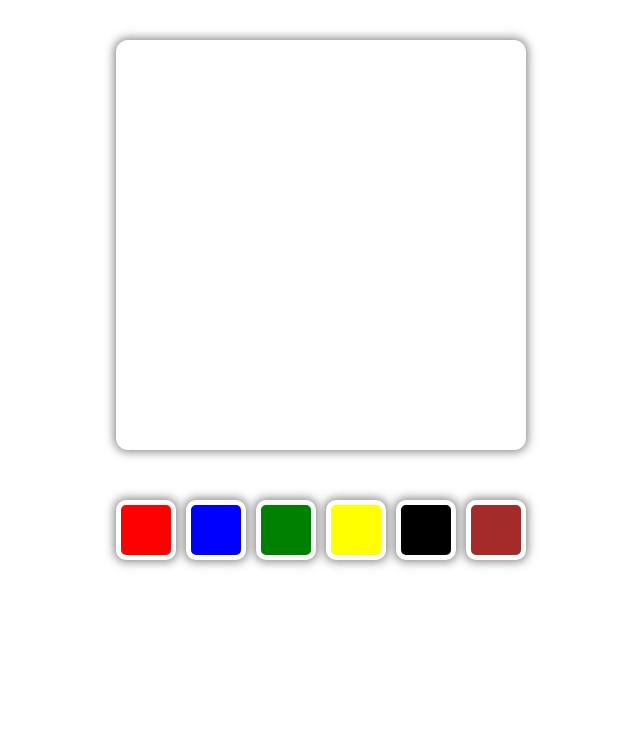
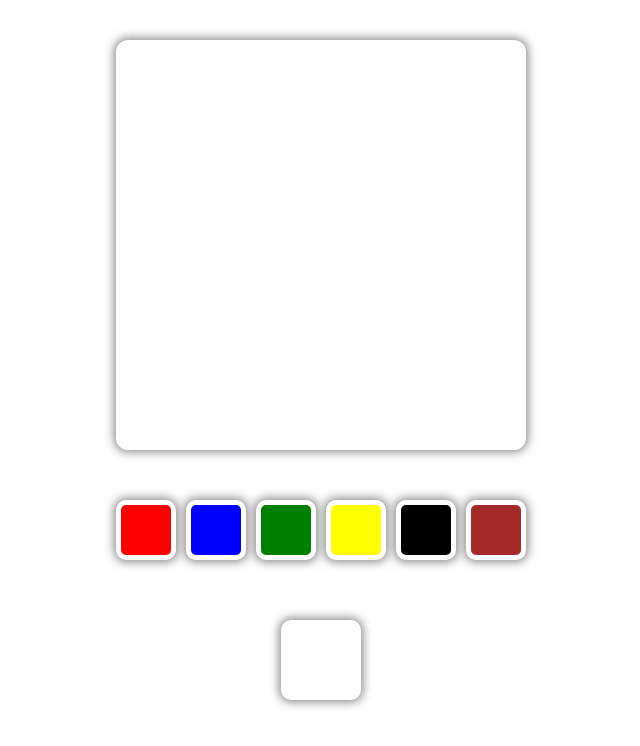
Before and after one commit to yulialopaev/colored_squares, a React (Vite) app: page / in a window 1280 px wide. Shown: the top 746 px of the page, without its empty margins (319-959 px from the left). Built offline with nearby package versions, Linux system fonts and the light colour scheme.

Commit message:
homework 30 - add random color generation and improve color button styles

```diff
--- a/src/App.tsx
+++ b/src/App.tsx
@@ -1,6 +1,8 @@
 import {useState} from 'react'
 import BigSquare from './components/BigSquare'
 import SmallSquares from "./components/SmallSquares.tsx";
+import {generateRandomColor} from "./use_cases/generateRandomColor.ts";
+import RandomColorSquare from "./components/RandomColorSquare.tsx";
 
 
 function App() {
@@ -10,18 +12,15 @@ function App() {
         setColor(color)
     }
 
-    // const colors = ["red", "blue", "green", "yellow", "black", "brown"]
-    //
-    // const smallButtons = colors.map(color =>
-    //     <button type={"button"}
-    //             id={color}
-    //             style={{backgroundColor: color}}
-    //             onClick={() => setColor(color)}></button>)
+    const handleRandomColor = () => {
+        setColor(generateRandomColor())
+    }
 
     return (
         <>
       <BigSquare color={color}/>
-      <SmallSquares onClick={handleChangeColor}/>
+      <SmallSquares backgroundColor={color} onClick={handleChangeColor}/>
+            <RandomColorSquare backgroundColor={color} onClick={handleRandomColor}/>
       </>
     )
 }
--- /dev/null
+++ b/src/components/RandomColorSquare.tsx
@@ -0,0 +1,17 @@
+type RandomColorSquareProps = {
+    backgroundColor: string
+    onClick: () => void
+}
+
+function RandomColorSquare({backgroundColor, onClick}: RandomColorSquareProps) {
+    return(
+    <div className={"random-container"}>
+        <button type={"button"}
+                id={"random-color"}
+                style={{backgroundColor: backgroundColor,
+                border: "5px solid white"}}
+                onClick={onClick}>Get random color</button>
+    </div>
+    )
+}
+export default RandomColorSquare
--- a/src/components/SmallSquares.tsx
+++ b/src/components/SmallSquares.tsx
@@ -1,14 +1,17 @@
 type SmallSquareProps = {
+    backgroundColor: string
     onClick: (backgroundColor: string) => void
 }
 
-function SmallSquares({onClick}: SmallSquareProps) {
+function SmallSquares({backgroundColor, onClick}: SmallSquareProps) {
     const colors = ["red", "blue", "green", "yellow", "black", "brown"]
 
     const SmallButtons = colors.map(color =>
         <button type={"button"}
                 key={color}
-                style={{backgroundColor: color}}
+                style={{
+                    backgroundColor: color,
+                border: color === backgroundColor ? "5px solid rgba(55, 65, 81, 0.3)" : "5px solid white"}}
                 onClick={() => onClick(color)}></button>)
     return (
         <div className={"small-container"}>
--- a/src/style.css
+++ b/src/style.css
@@ -13,8 +13,8 @@ button {
     height: 60px;
     border-radius: 10px;
     margin: 10px 5px;
-    border: 5px solid white;
     box-shadow: 0 0 10px 2px rgb(119 118 118 / 0.86);
+    cursor: pointer;
 }
 
 
@@ -32,3 +32,18 @@ button {
     border: 5px solid white;
     box-shadow: 0 0 10px 2px rgb(119 118 118 / 0.86);
 }
+
+.random-container {
+    margin: 40px 0;
+    display: flex;
+    justify-content: center;
+}
+
+#random-color {
+    width: 80px;
+    height: 80px;
+    font-size: 1.1rem;
+    text-align: center;
+    padding: 4px;
+    color: white;
+}
--- /dev/null
+++ b/src/use_cases/generateRandomColor.ts
@@ -0,0 +1,12 @@
+export function generateRandomColor (): string {
+    const hexCharacters = "0123456789ABCDEF"
+
+    let randomColor = "#"
+
+    for (let i = 0; i <6; i++) {
+        const randomIndex = Math.floor(Math.random() * hexCharacters.length)
+        randomColor += hexCharacters[randomIndex]
+    }
+
+    return randomColor
+}
```
